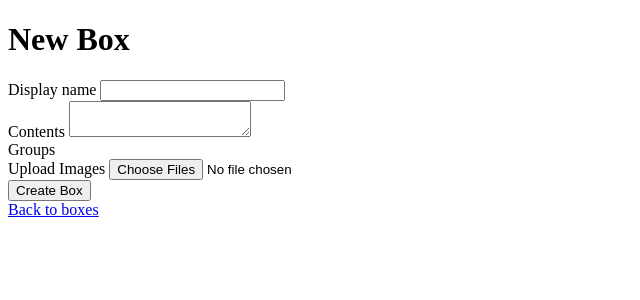
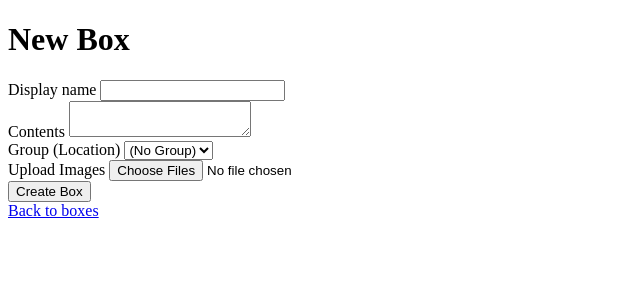
Before and after one commit to McPolemic/box-tracker, a Rails app: page /boxes/new in a window 1280 px wide. Shown: the part 52-352 px from the top of the page, without its empty margins (0-640 px from the left). Run offline with Rails 7, Linux system fonts and the light colour scheme; data that the repository does not hold is empty; some libraries are stand-ins or nearby versions.

Commit message:
Change box group assignment to single selection
Groups represent physical locations, so a box can only be in one group
at a time. Changed from multiple checkboxes to a single dropdown select.

Changes:
- Replace checkboxes with dropdown select in box form
- Add "(No Group)" option to allow removing box from all groups
- Update controller to handle single group assignment
- Ensure selecting a new group replaces any existing group assignment
- Label field as "Group (Location)" to clarify purpose

Generated with [Claude Code](https://claude.com/claude-code)

Co-Authored-By: Claude <noreply@anthropic.com>

```diff
--- a/app/controllers/boxes_controller.rb
+++ b/app/controllers/boxes_controller.rb
@@ -22,9 +22,10 @@ class BoxesController < ApplicationController
 
   # POST /boxes
   def create
-    @box = Box.new(box_params.except(:uploaded_images))
+    @box = Box.new(box_params.except(:uploaded_images, :box_group_ids))
 
     if @box.save
+      assign_box_group if box_params[:box_group_ids].present?
       attach_uploaded_images if box_params[:uploaded_images]
       redirect_to @box, notice: "Box was successfully created."
     else
@@ -34,7 +35,8 @@ class BoxesController < ApplicationController
 
   # PATCH/PUT /boxes/1
   def update
-    if @box.update(box_params.except(:uploaded_images, :remove_image_ids))
+    if @box.update(box_params.except(:uploaded_images, :remove_image_ids, :box_group_ids))
+      assign_box_group if box_params.has_key?(:box_group_ids)
       remove_marked_images if box_params[:remove_image_ids]
       attach_uploaded_images if box_params[:uploaded_images]
       redirect_to @box, notice: "Box was successfully updated."
@@ -58,7 +60,7 @@ class BoxesController < ApplicationController
 
     # Permit parameters, including an array for uploaded images.
     def box_params
-      params.require(:box).permit(:display_name, :contents, { uploaded_images: [], remove_image_ids: [], box_group_ids: [] })
+      params.require(:box).permit(:display_name, :contents, :box_group_ids, { uploaded_images: [], remove_image_ids: [] })
     end
 
     def uploaded_images_params
@@ -79,4 +81,14 @@ class BoxesController < ApplicationController
       images_to_remove = Image.where(id: image_ids)
       @box.images.delete(images_to_remove)
     end
+
+    # Assign box to a single group (replacing any existing group assignments)
+    def assign_box_group
+      group_id = box_params[:box_group_ids]
+      if group_id.present?
+        @box.box_group_ids = [group_id]
+      else
+        @box.box_group_ids = []
+      end
+    end
 end
--- a/app/views/boxes/_form.html.erb
+++ b/app/views/boxes/_form.html.erb
@@ -21,12 +21,8 @@
   </div>
 
   <div>
-    <%= form.label :box_group_ids, "Groups" %>
-    <%= form.collection_check_boxes :box_group_ids, BoxGroup.all, :id, :display_name do |b| %>
-      <div>
-        <%= b.check_box %> <%= b.label %>
-      </div>
-    <% end %>
+    <%= form.label :box_group_ids, "Group (Location)" %>
+    <%= form.collection_select :box_group_ids, BoxGroup.all, :id, :display_name, { include_blank: "(No Group)", selected: box.box_group_ids.first }, { multiple: false } %>
   </div>
 
   <% if box.persisted? && box.images.any? %>
```
